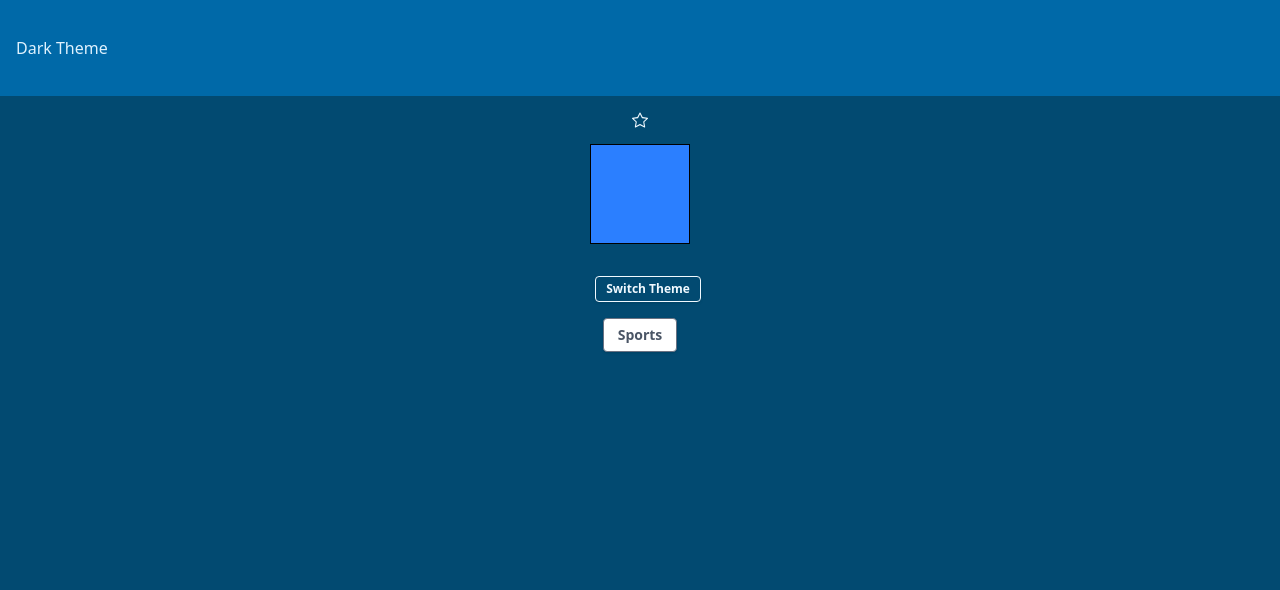
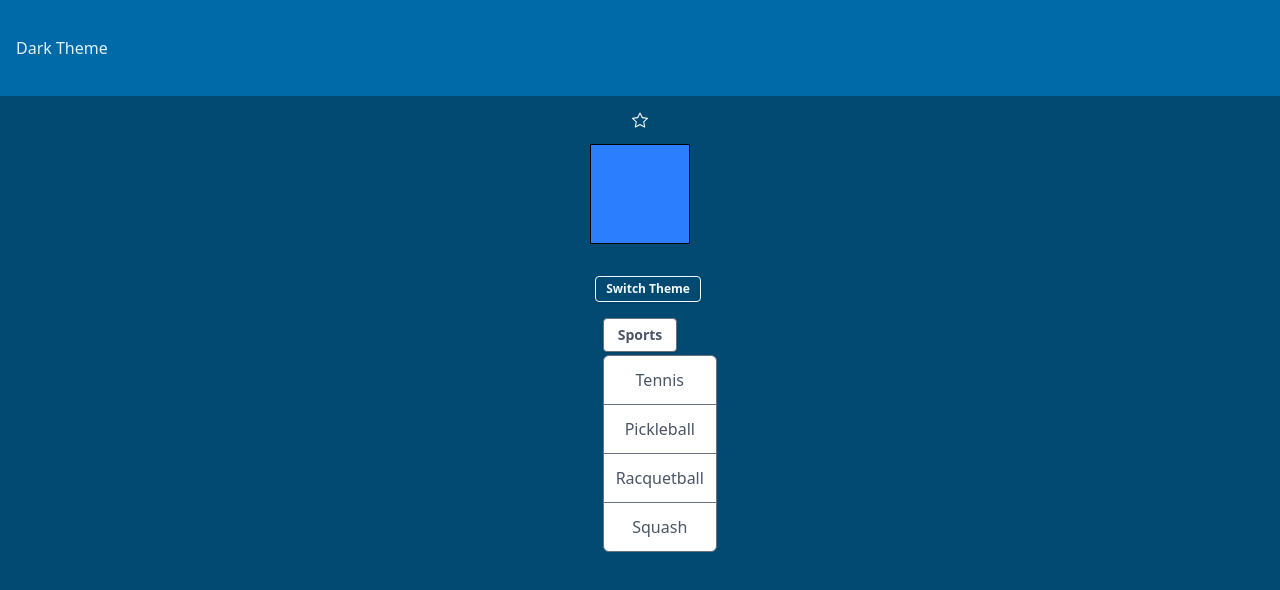
Before and after one commit to MariamRazmadze/reusability, a React (Vite) app: page / in a window 1280 px wide. Shown: the top 590 px of the page. Built offline with nearby package versions, Linux system fonts and the light colour scheme.

Commit message:
add useToggle to replace toggle functionality entirely

```diff
--- a/src/components/Menu/Menu.tsx
+++ b/src/components/Menu/Menu.tsx
@@ -1,5 +1,16 @@
 import React from "react";
-import Toggle from "../Toggle/Toggle";
+import useToggle from "../../hooks/useToggle";
+import { createContext } from "react";
+
+type MenuContextType = {
+  open: boolean;
+  toggleOpen: () => void;
+};
+
+const MenuContext = createContext<MenuContextType>({
+  open: false,
+  toggleOpen: () => {},
+});
 
 export default function Menu({
   children,
@@ -8,11 +19,18 @@ export default function Menu({
   children: React.ReactNode;
   onOpen: () => void;
 }) {
+  const [open, toggleOpen] = useToggle({
+    initialValue: true,
+    onToggle: onOpen,
+  });
   return (
-    <Toggle onToggle={onOpen}>
+    <MenuContext.Provider value={{ open, toggleOpen }}>
+      {open}
       <div className="relative inline-block" role="menu">
         {children}
       </div>
-    </Toggle>
+    </MenuContext.Provider>
   );
 }
+
+export { MenuContext };
--- a/src/components/Menu/MenuButton.tsx
+++ b/src/components/Menu/MenuButton.tsx
@@ -1,11 +1,13 @@
 import type { ReactNode } from "react";
 import Button from "../Button";
-import Toggle from "../Toggle/index";
+import { useContext } from "react";
+import { MenuContext } from "./Menu";
 
 export default function MenuButton({ children }: { children: ReactNode }) {
+  const { toggleOpen } = useContext(MenuContext);
   return (
-    <Toggle.Button>
-      <Button className="bg-white">{children}</Button>
-    </Toggle.Button>
+    <Button className="bg-white" onClick={toggleOpen}>
+      {children}
+    </Button>
   );
 }
--- a/src/components/Menu/MenuDropdown.tsx
+++ b/src/components/Menu/MenuDropdown.tsx
@@ -1,16 +1,20 @@
 import React from "react";
-import Toggle from "../Toggle/index";
+import { useContext } from "react";
+import { MenuContext } from "./Menu";
 
 export default function MenuDropdown({
   children,
 }: {
   children: React.ReactNode;
 }) {
+  const { open } = useContext(MenuContext);
   return (
-    <Toggle.On>
-      <div className="absolute left-0 mt-[3px] bg-white border border-gray-500 rounded-md">
-        {children}
-      </div>
-    </Toggle.On>
+    <>
+      {open ? (
+        <div className="absolute left-0 mt-[3px] bg-white border border-gray-500 rounded-md">
+          {children}
+        </div>
+      ) : null}
+    </>
   );
 }
--- a/src/components/Star.tsx
+++ b/src/components/Star.tsx
@@ -1,21 +1,9 @@
 import { BsStar, BsStarFill } from "react-icons/bs";
-import Toggle from "./Toggle/index";
+import useToggle from "../hooks/useToggle";
 
-type StarProps = {
-  onChange?: () => void;
-};
-
-export default function Star({ onChange }: StarProps) {
+export default function Star() {
+  const [on, toggle] = useToggle();
   return (
-    <Toggle onToggle={onChange}>
-      <Toggle.Button>
-        <Toggle.On>
-          <BsStarFill />
-        </Toggle.On>
-        <Toggle.Off>
-          <BsStar />
-        </Toggle.Off>
-      </Toggle.Button>
-    </Toggle>
+    <>{on ? <BsStarFill onClick={toggle} /> : <BsStar onClick={toggle} />}</>
   );
 }
--- a/src/components/Toggle/Toggle.tsx
+++ b/src/components/Toggle/Toggle.tsx
@@ -1,6 +1,7 @@
 import React from "react";
 import { createContext } from "react";
 import useEffectOnUpdate from "../../hooks/useEffectOnUpdate";
+import useToggle from "../../hooks/useToggle";
 
 type ToggleContextType = {
   on: boolean;
@@ -18,11 +19,7 @@ const ToggleContext = createContext<ToggleContextType>({
 });
 
 export default function Toggle({ children, onToggle = () => {} }: ToggleProps) {
-  const [on, setOn] = React.useState(false);
-
-  function toggle() {
-    setOn((prev) => !prev);
-  }
+  const [on, toggle] = useToggle();
 
   useEffectOnUpdate({
     effectFunction: onToggle,
--- /dev/null
+++ b/src/hooks/useToggle.ts
@@ -0,0 +1,25 @@
+import { useState } from "react";
+import useEffectOnUpdate from "./useEffectOnUpdate";
+
+export type UseToggleProps = {
+  initialValue?: boolean;
+  onToggle?: () => void;
+};
+
+export default function useToggle({
+  initialValue = false,
+  onToggle = () => {},
+}: UseToggleProps = {}): [boolean, () => void] {
+  const [on, setOn] = useState(initialValue);
+
+  function toggle() {
+    setOn((prev) => !prev);
+  }
+
+  useEffectOnUpdate({
+    effectFunction: onToggle,
+    deps: [on],
+  });
+
+  return [on, toggle];
+}
```
